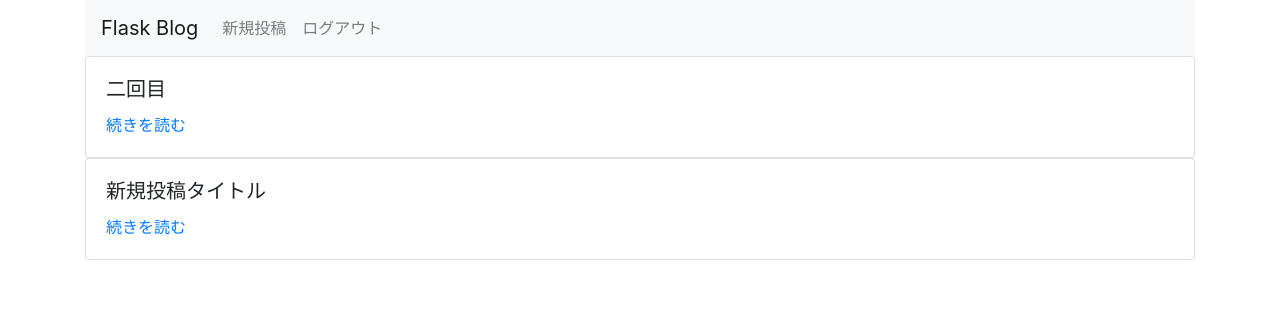
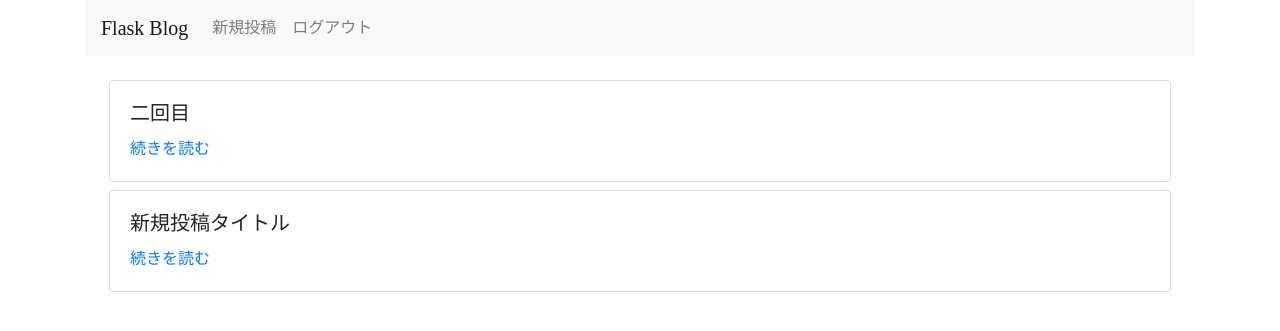
Before and after one commit to null-null-programming/Blog_Flask, a Flask app: page / in a window 1280 px wide. Shown: the top 331 px of the page. Run offline with Flask 2, Linux system fonts and the light colour scheme; the visitor is signed in with stand-in values (Sample User, id 1); data comes from the database, SQL or seed files in the repository; both versions use the stored data as it was after the commit; some libraries are stand-ins or nearby versions.

Commit message:
add "css"

```diff
--- /dev/null
+++ b/flask_blog/static/style.css
@@ -0,0 +1,11 @@
+.card {
+    margin: 0.25rem;
+}
+
+.blog-body {
+    padding: 1.25em;
+}
+
+* {
+    font-family: 'Mplus lp';
+}
--- a/flask_blog/templates/layout.html
+++ b/flask_blog/templates/layout.html
@@ -4,6 +4,8 @@
 <head>
     <meta charset="utf-8">
     <meta name="viewport" content="width=device-width, initial-scale=1, shrink-to-fit=no">
+    <link href="https://fonts.googleapis.com/css?family=M+PLUS+1p" rel="stylesheet" type="text/css">
+    <link rel=stylesheet href="{{url_for('static',filename='style.css')}}">
     <link rel="stylesheet" href="https://stackpath.bootstrapcdn.com/bootstrap/4.1.3/css/bootstrap.min.css"
         integrity="sha384-MCw98/SFnGE8fJT3GXwEOngsV7Zt27NXFoaoApmYm81iuXoPkFOJwJ8ERdknLPMO" crossorigin="anonymous">
     <title>Flask Blog</title>
```
Also changed, not shown: flask_blog/flask_blog.db.
